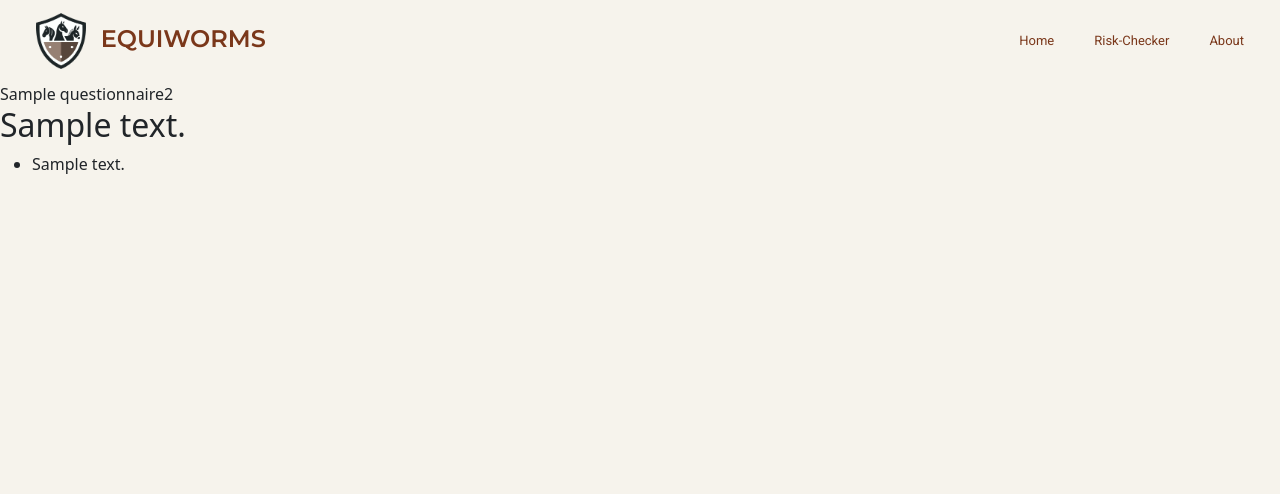
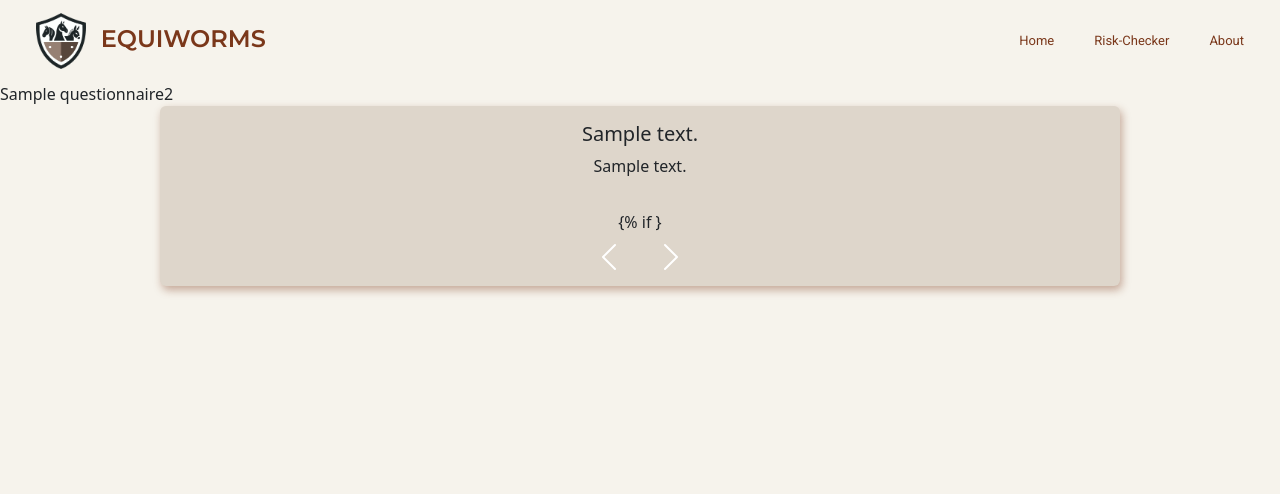
Before and after one commit to LukeI50/Horse-Site, a Django app: a page that uses questions/templates/questions/questionnaire_template.html in a window 1280 px wide. Shown: the top 494 px of the page. Run offline with Django 4.2, Linux system fonts and the light colour scheme; tables that the repository leaves empty hold one stand-in row (values such as "Sample post"); some libraries are stand-ins or nearby versions.

Commit message:
add: carousel for questions

```diff
--- a/questions/templates/questions/questionnaire_template.html
+++ b/questions/templates/questions/questionnaire_template.html
@@ -22,11 +22,10 @@
 
 
 
-{% block content %}
-{{ questionnaire.name }}
     {% for question in questions %}
-<div data-question-id="{{ question.id }}" class="question">
-    <h2>{{ question.question_text }}</h2>
+    <div data-question-id="{{ question.id }}" class="card question">
+        <div class="card-body">
+            <h5 class="card-title">{{ question.question_text }}</h5>
 
             {% if question.answers_list %}
             <ul>
@@ -38,5 +37,44 @@
             <p>No answers available for this question.</p>
             {% endif %}
         </div>
+    </div>
     {% endfor %}
+
+
+{% block content %}
+{{ questionnaire.name }}
+<div id="questionCarousel" class="carousel slide question-carousel card">
+    <div class="carousel-inner">
+        {% for question in questions %}
+            <div class="carousel-item {% if forloop.first %}active{% endif %}">
+                <div class="question-card">
+                    <div class="card-body">
+                        <h5 class="card-title">{{ question.question_text }}</h5>
+
+                        {% if question.answers_list %}
+                        <ul>
+                            {% for answer in question.answers_list %}
+                            <li>{{ answer.answer_text }}</li>
+                            {% endfor %}
+                        </ul>
+                        {% else %}
+                        <p>No answers available for this question.</p>
+                        {% endif %}
+                    </div>
+                </div>
+            </div>
+            {% endfor %}
+        </div>
+        {% if }
+        <div>
+            <button class="btn d-inline" type="button" data-bs-target="#questionCarousel" data-bs-slide="prev">
+                <span class="carousel-control-prev-icon" aria-hidden="true"></span>
+                <span class="visually-hidden">Previous</span>
+            </button>
+            <button class="btn d-inline" type="button" data-bs-target="#questionCarousel" data-bs-slide="next">
+                <span class="carousel-control-next-icon" aria-hidden="true"></span>
+                <span class="visually-hidden">Next</span>
+            </button>
+        </div>
+</div>
 {% endblock content %}
--- a/static/css/style.css
+++ b/static/css/style.css
@@ -1,5 +1,18 @@
 body {
     background-color: #F6F3EC;
+}
+
+/* Carousel Styling */
+.question-carousel {
+    margin:auto;
+    width: 75vw;
+    text-align: center;
+    justify-self: center;
+}
+
+.question-carousel ul {
+    list-style-type: none;
+    padding: 0;
 }
 
 /*Navbar style*/
```
Also changed, not shown: questions/views.py (+0 -12 lines), questions/static/carousel.js (added). Lines whose indentation alone changed are shown as unchanged.
